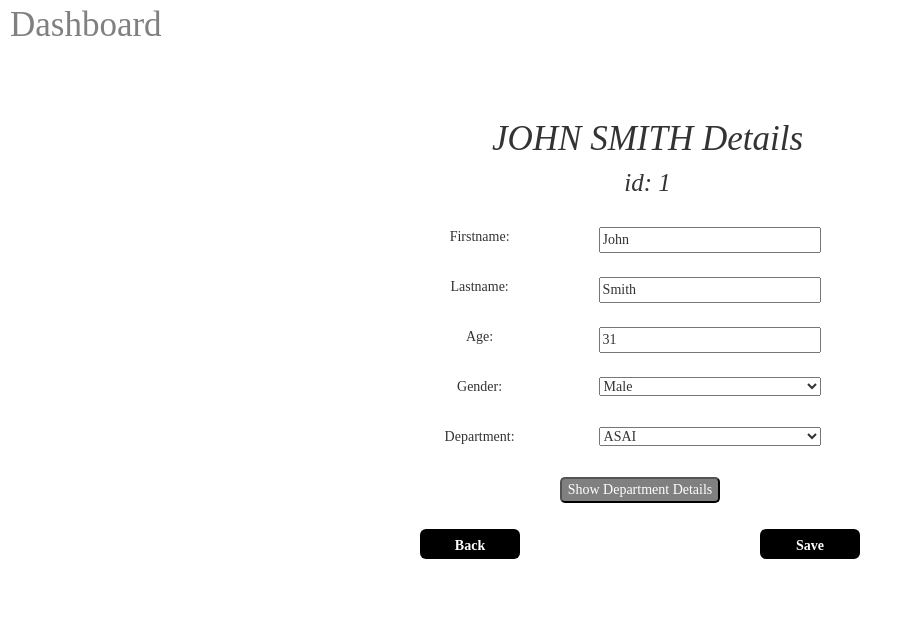
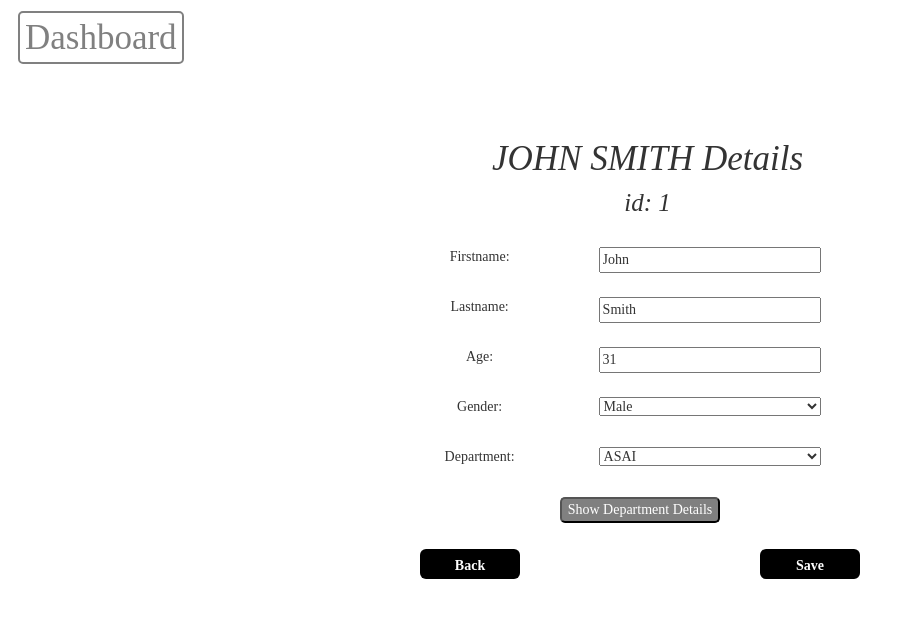
Before and after one commit to GalinKarafiziev/AngularProject, an Angular app in the folder angular-project/: page /detail/1 in a window 1280 px wide. Shown: the top 618 px of the page, without its empty margins (0-912 px from the left). Built offline with nearby package versions, Linux system fonts and the light colour scheme.

Commit message:
link to the website added in the readme

```diff
--- a/angular-project/src/app/app.component.css
+++ b/angular-project/src/app/app.component.css
@@ -5,11 +5,19 @@
 	border-radius: 5px;
 	font-family:"Times New Roman";
 	color: grey;
-
+	border: solid grey 2px;
+	border-radius: 5px;
 	margin-top: 20px;
 	margin-left: 10px;
+	padding: 5px;
+
 
 }
+.btn{
+margin-top: 6px;
+margin-left: -5px;
+}
 a:hover{
-	color:black;
+	color:white;
+	background-color: grey;
 }
--- a/angular-project/src/app/app.component.html
+++ b/angular-project/src/app/app.component.html
@@ -1,5 +1,6 @@
 <body>
+	<div class="btn">
 <a class = "dash" routerLink="/dashboard">Dashboard</a>
-
+</div>
 <router-outlet></router-outlet>
 </body>
```
Also changed, not shown: 1 other file (tests, documents, lock files or other folders).
